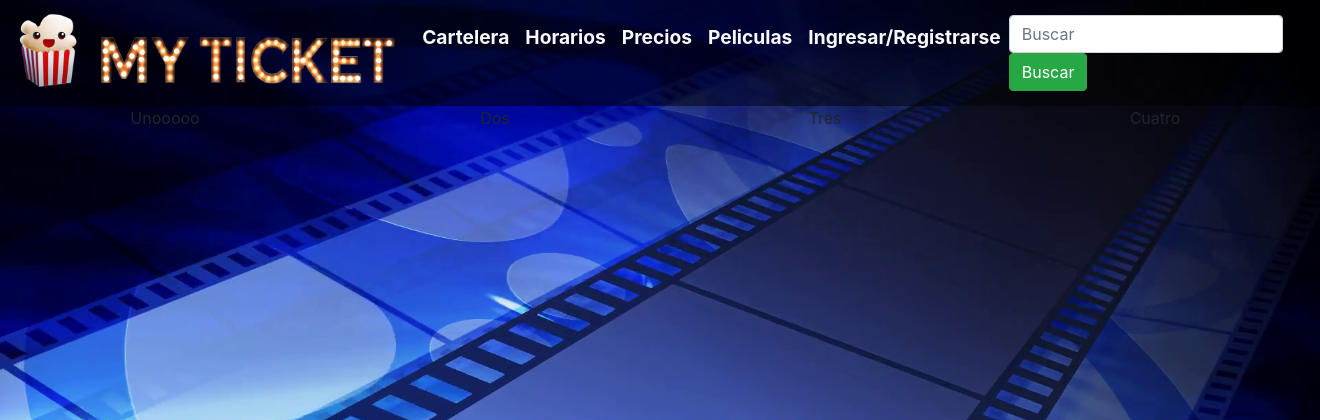
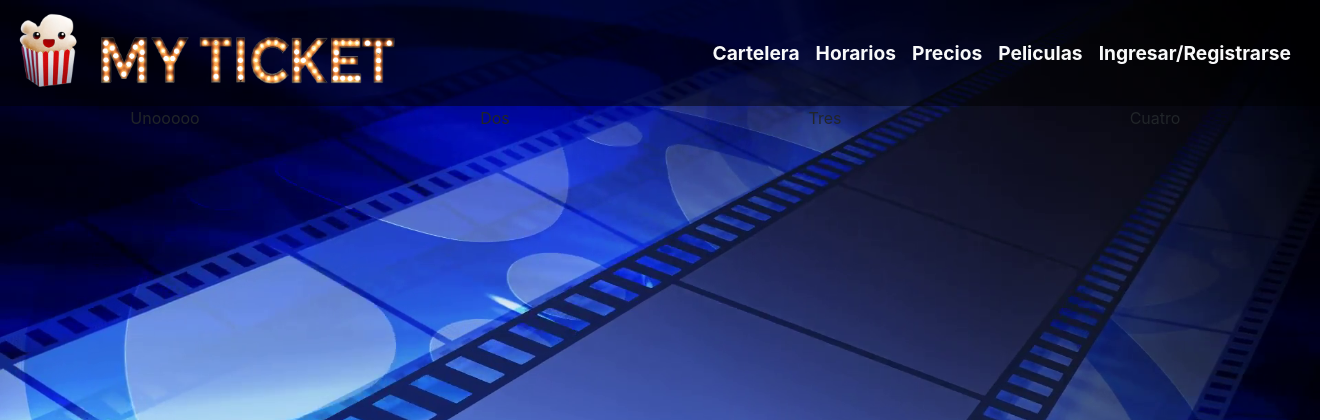
Before and after one commit to IgnacioChiaradia/MyTicket_prueba, a PHP site: page /MyTicket_prueba/ in a window 1320 px wide. Shown: the top 420 px of the page. Run offline with PHP 8.4, Linux system fonts and the light colour scheme.

Commit message:
eliminado boton buscar

```diff
--- a/View/navbar.php
+++ b/View/navbar.php
@@ -13,10 +13,10 @@
                 <li class="nav-item"><a href="#" class="nav-link text-light">Precios</a></li>
                 <li class="nav-item"><a href="<?php echo URL ?>/view/movie/" class="nav-link text-light">Peliculas</a></li>
                 <li class="nav-item"><a href="<?php echo URL ?>/view/login/" class="nav-link text-light">Ingresar/Registrarse</a></li>
-                <form action="search.php" method="post" class="form-inline">
+                <!--<form action="search.php" method="post" class="form-inline">// Boton de buscar
                     <input type="text" placeholder="Buscar" class="form-control mr-sm-2">
                     <button type="submit" class="btn btn-success">Buscar</button>
-                </form>
+                </form>-->
             </ul>
         </div>
     </nav>
```
